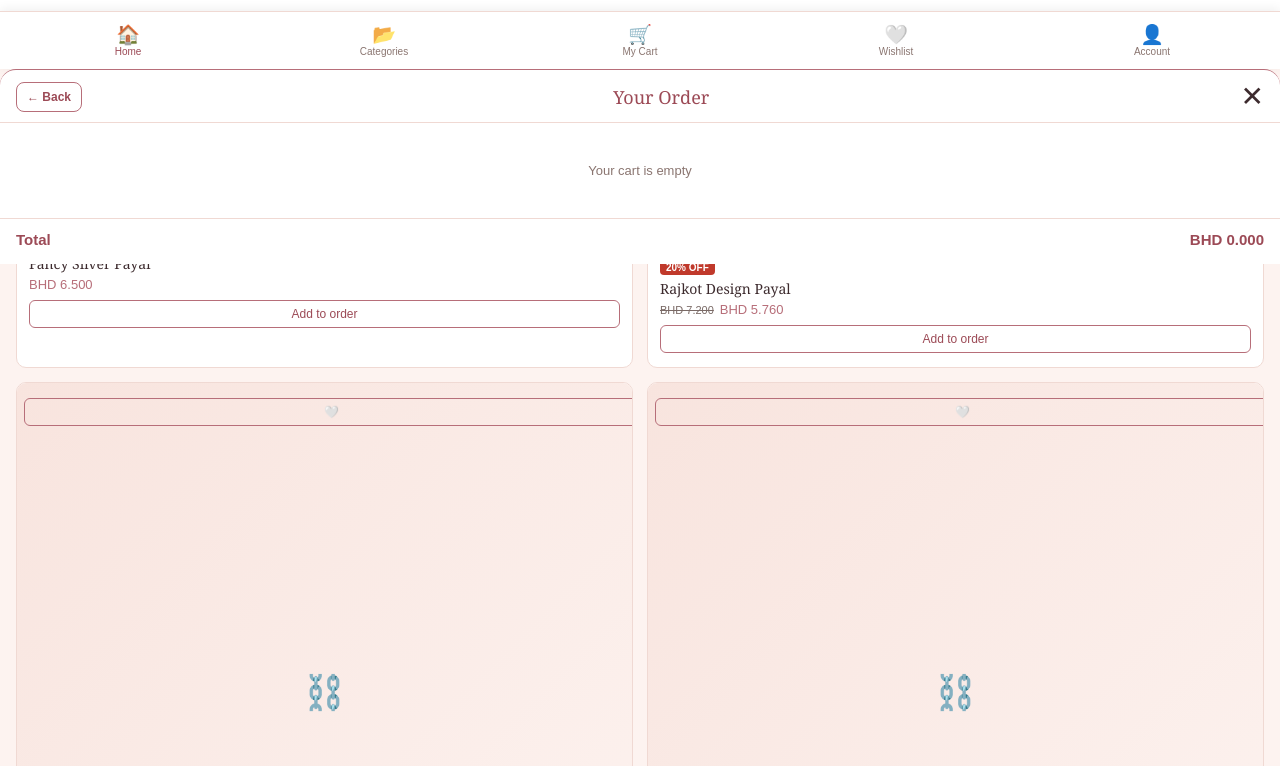
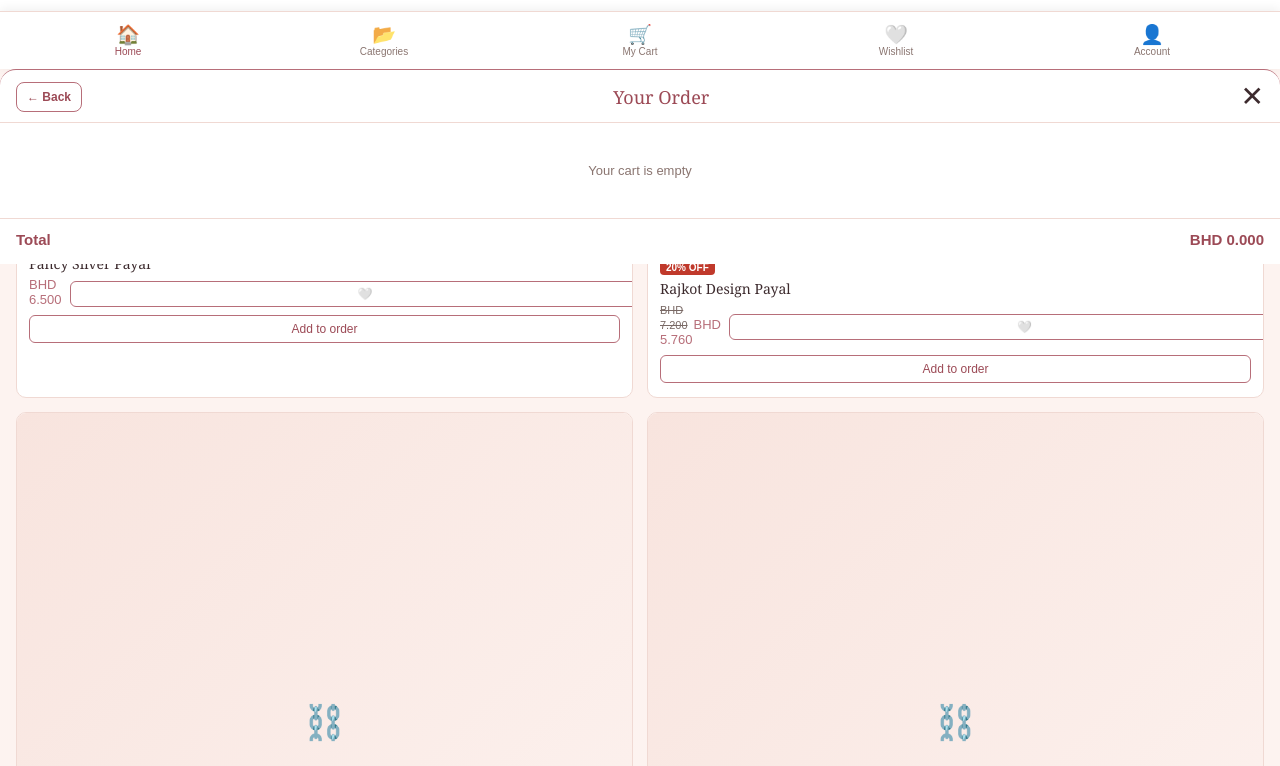
Before and after one commit to memzaralbahrain-cmyk/ARTIFICIAL-JWALLERY-SHOP, a plain HTML site: page index.html in a window 1280 px wide. Shown: the part 731-1497 px from the top of the page. Drawn offline with Linux system fonts and the light colour scheme.

Commit message:
Add files via upload

```diff
--- a/index.html
+++ b/index.html
@@ -19,8 +19,8 @@ header p{font:12px Arial;color:#8a7570;margin-top:4px}.tagline{font:italic 13px
 .thumb{aspect-ratio:1;background:linear-gradient(135deg,#f8e4de,#fdf3f0);display:flex;align-items:center;justify-content:center;font-size:34px;overflow:hidden;cursor:zoom-in;position:relative}
 .thumb img{width:100%;height:100%;object-fit:cover;display:block}.missing{font:12px Arial;color:#8a7570}
 .photo-count{position:absolute;right:7px;bottom:7px;background:#0009;color:#fff;padding:4px 7px;border-radius:12px;font:11px Arial}
-.heart-btn{position:absolute;left:7px;top:7px;width:28px;height:28px;border-radius:50%;background:#fffc;border:0;font-size:14px;display:flex;align-items:center;justify-content:center;z-index:2;cursor:pointer}
-body[dir=rtl] .heart-btn{left:auto;right:7px}
+.heart-btn{width:26px;height:26px;border-radius:50%;background:#f8e4de;border:0;font-size:13px;display:flex;align-items:center;justify-content:center;cursor:pointer;flex-shrink:0}
+.price-row{display:flex;align-items:center;justify-content:space-between;gap:8px}
 .info{padding:10px 12px 14px}.name{font-size:14px}.desc{font:11px Arial;color:#7a6a66;margin-top:2px}.price{font:13px Arial;color:var(--gold);margin-top:4px}
 .strike{color:#7a6a66;text-decoration:line-through;font-size:11px;margin-right:6px}.fx,.review-line{font:11px Arial;color:#8a7570;margin-top:3px}.review-line{cursor:pointer}.stars{color:#d4a017;letter-spacing:1px}
 .badge{display:inline-block;background:#c0392b;color:#fff;font:10px Arial;font-weight:bold;padding:2px 6px;border-radius:4px;margin-bottom:4px}.card button{margin-top:8px;width:100%;background:none;border:1px solid var(--gold);color:var(--gold2);padding:6px;border-radius:6px;font:12px Arial}
@@ -247,11 +247,11 @@ function renderGrid(){
   let n=currentLang==="ar"&&p.nameAr?p.nameAr:p.name;
   let gallery=p.images&&p.images.length?p.images:[p.img].filter(Boolean);
   let photoCount=p.images?p.images.length:0;
-  return '<div class="card"><div class="thumb" data-id="'+p.id+'"><button class="heart-btn" data-wish="'+p.id+'" aria-label="wishlist">'+(isWished(p.id)?"❤️":"🤍")+'</button>'+
+  return '<div class="card"><div class="thumb" data-id="'+p.id+'">'+
    (gallery.length?'<img src="'+gallery[0]+'" alt="'+n+'" loading="lazy">'+
    (photoCount?'<span class="photo-count">📷 '+photoCount+'</span>':''):p.emoji)+
    '</div><div class="info">'+(p.discount?'<span class="badge">'+loc(p.discount)+'% OFF</span><br>':'')+
-   '<div class="name">'+n+'</div><div class="price">'+priceHTML(p)+'</div>'+
+   '<div class="name">'+n+'</div><div class="price-row"><div class="price">'+priceHTML(p)+'</div><button class="heart-btn" data-wish="'+p.id+'" aria-label="wishlist">'+(isWished(p.id)?"❤️":"🤍")+'</button></div>'+
    (cart[p.id]?'<div class="qtybox"><button data-id="'+p.id+'" data-act="minus">−</button><span class="qtynum">'+loc(cart[p.id])+'</span><button data-id="'+p.id+'" data-act="plus">+</button></div>':'<button data-id="'+p.id+'" data-act="plus">'+T[currentLang].add+'</button>')+
    '</div></div>'
  }).join("");
```
